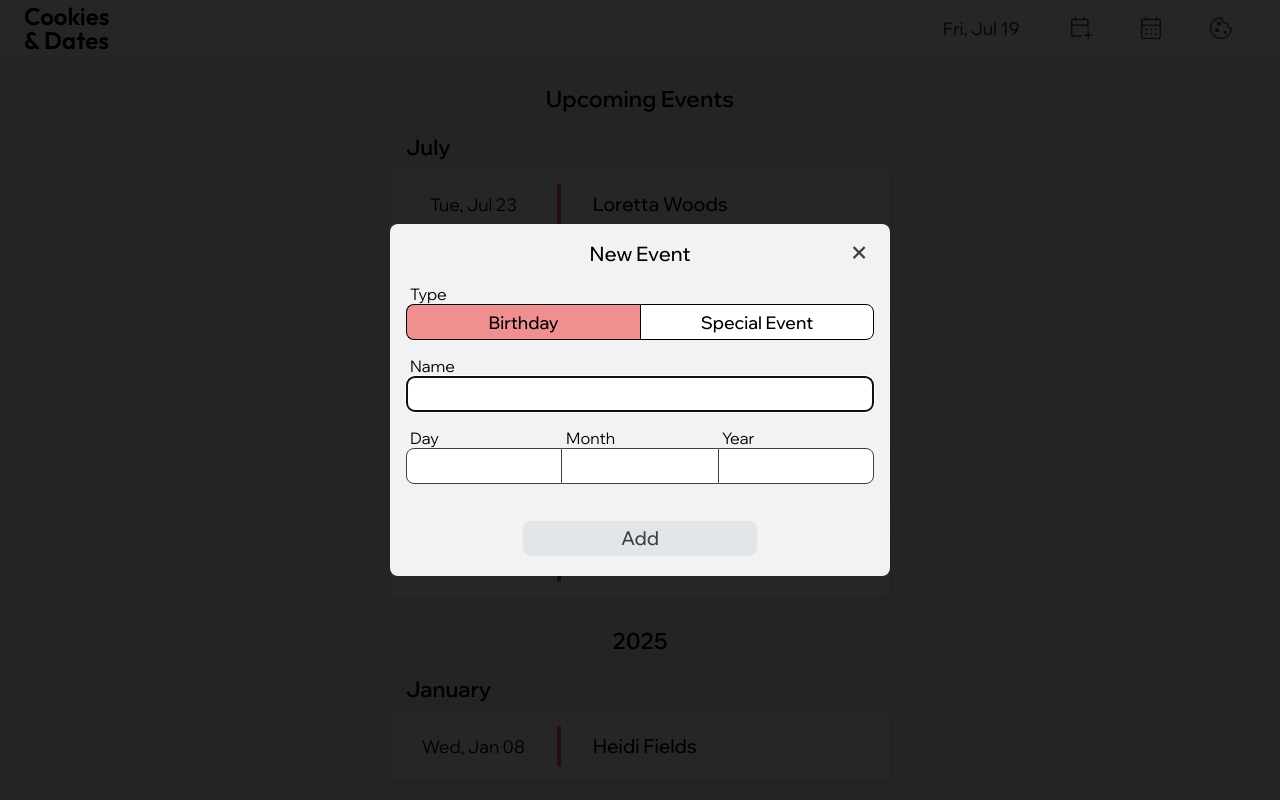
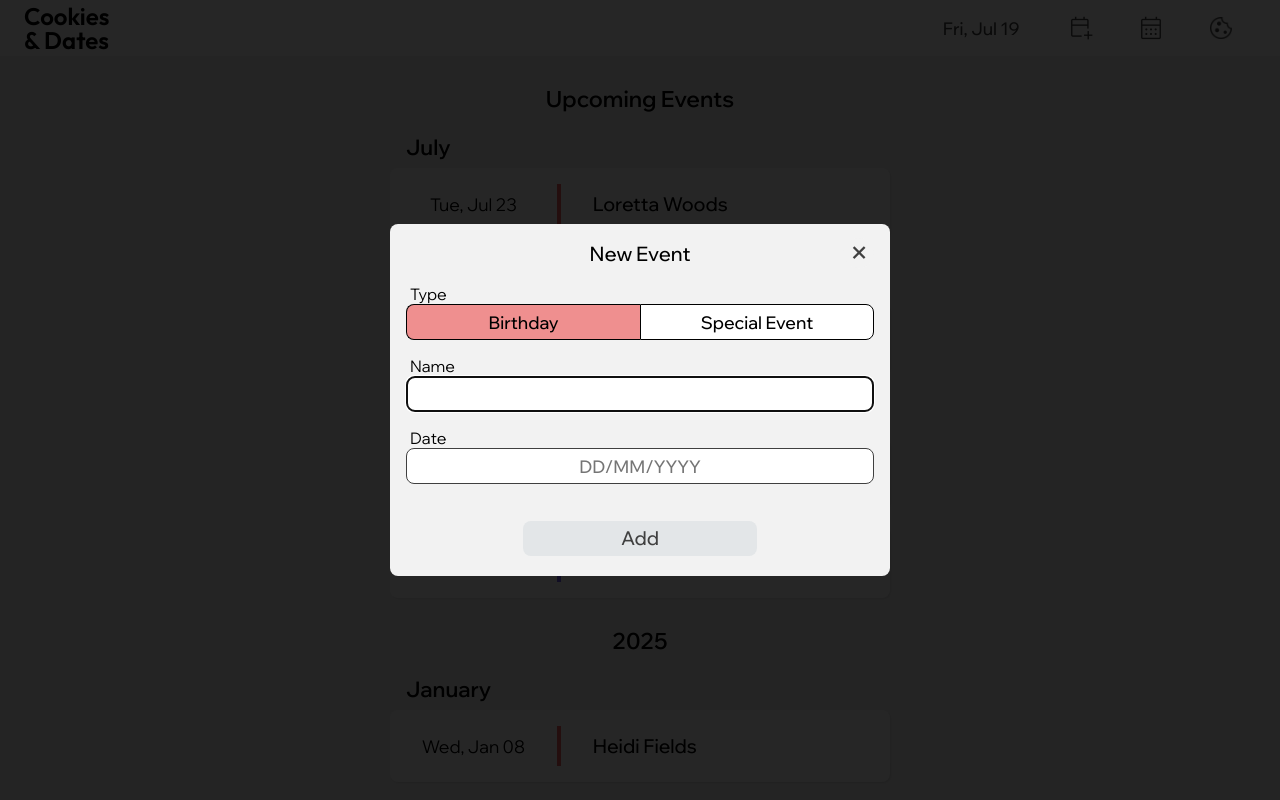
Before and after one commit to juanej88/cookies-dates, a React (Create React App) app: page / in a window 1280 px wide. Both pictures are taken after a click on the button "calendar_add_on". Shown: the top 800 px of the page. Built offline with nearby package versions, Linux system fonts and the light colour scheme.

Commit message:
Change the date input type on form

```diff
--- a/src/App.js
+++ b/src/App.js
@@ -83,8 +83,6 @@ const App = () => {
 
     data.events.forEach(event => {
       let eventDate = new Date(event.date).setFullYear(thisYear);
-      event.month = Number(event.month);
-      event.day = Number(event.day);
       if (event.year > thisYear) {
         // pass data as it is if the event is in the upcoming years
         checkEventObj(event.year, event.month, event.day, event);
@@ -102,6 +100,7 @@ const App = () => {
     id: 99, // I need to remove it once it's sent to the back-end
     event: 'birthday',
     name: '',
+    dateInput: '',
     day: '',
     month: '',
     year: '',
@@ -120,6 +119,7 @@ const App = () => {
       id: 100,
       event: 'birthday',
       name: '',
+      dateInput: '',
       day: '',
       month: '',
       year: '',
--- a/src/assets/helper_functions/dummyData.js
+++ b/src/assets/helper_functions/dummyData.js
@@ -110,7 +110,7 @@ const dummyData = {
     },
     {
       id: 13,
-      name: 'Moving Back to Sydney',
+      name: 'Going to Europe',
       day: 1,
       month: 8,
       year: 2026,
--- a/src/assets/styles/Modal.css
+++ b/src/assets/styles/Modal.css
@@ -130,7 +130,15 @@ fieldset.date-container label {
   padding-left: 0.25rem;
 }
 
-input, select {
+.form-input-container {
+  display: grid;
+  grid-template-rows: repeat(2, 1fr);
+  align-items: end;
+}
+
+.form-input-container > input {
+  grid-column: 1;
+  grid-row: 2;
   height: 2.25rem;
   width: 100%;
   background-color: hsl(0, 0%, 100%);
@@ -140,52 +148,6 @@ input, select {
   font-size: 1.1rem;
   font-weight: 500;
   text-align: center;
-}
-
-.form-name-container {
-  display: grid;
-  grid-template-rows: repeat(2, 1fr);
-  align-items: end;
-}
-
-.form-name-container > input {
-  grid-column: 1;
-  grid-row: 2;
-}
-
-select {
-  cursor: pointer;
-  text-align-last: center;
-  appearance: none;
-}
-
-.date-container {
-  display: grid;
-  grid-template-columns: repeat(3, 1fr);
-}
-
-.date-partition-container {
-  display: grid;
-  grid-template-rows: repeat(2, 1fr);
-  align-items: end;
-}
-
-.date-partition-container > select {
-  grid-column: 1;
-  grid-row: 2;
-}
-
-#day {
-  border-radius: 0.5rem 0 0 0.5rem;
-}
-
-#month {
-  border-width: 1px 0;
-  border-radius: 0;
-}
-
-#year {
-  border-radius: 0 0.5rem 0.5rem 0;
 }
 
 /* Valid and Invalid icons */
@@ -201,9 +163,7 @@ span.valid {
 }
 
 #name:valid + span.valid,
-#day:valid + span.valid,
-#month:valid + span.valid,
-#year:valid + span.valid {
+#date-input:valid + span.valid {
   display: flex;
   justify-content: center;
   align-items: center;
--- a/src/components/Modal.jsx
+++ b/src/components/Modal.jsx
@@ -16,31 +16,63 @@ const Modal = (props) => {
     props.toggleModal();
   };
 
-  const updateFormData = (e) => {
-    if (e.target.name ==='day' && props.formData.month) {
-      const year = new Date().getFullYear();
-      const newDate = `${year}-${props.formData.month}-${e.target.value}`;
-      props.setFormData({
-        ...props.formData,
-        [e.target.name]: e.target.value,
-        date: newDate,
-      });
-    } else if(e.target.name === 'month' && props.formData.day) {
-      const year = new Date().getFullYear();
-      const newDate = `${year}-${e.target.value}-${props.formData.day}`;
-      props.setFormData({
-        ...props.formData,
-        [e.target.name]: e.target.value,
-        date: newDate,
-      });
-    } else {
+  const [cursorPosition, setCursorPosition] = useState(0);
+
+  const updateFormData = e => {
+    if(e.target.name !== 'dateInput') {
       props.setFormData({
         ...props.formData,
         [e.target.name]: e.target.value,
       });
+    } else {
+      // it formats the date input to display DD/MM/YYYY
+      let dateInput = e.target.value.split('');
+      dateInput.forEach((element, idx) => {
+        if ((idx === 2 || idx === 5) && element !== '/') {
+          dateInput.splice(idx, 0, '/');
+        } else if ((idx === 2 || idx === 5) && element === '/') {
+          if(dateInput.length === idx + 1) dateInput.splice(idx, 1);
+        } else if((idx !== 2 || idx !== 5) && element === '/') {
+          dateInput.splice(idx, 1);
+        }
+      });
+      // it updates the cursor position if the user edits the input from the beginning to the second last character
+      if (dateInput.length - props.formData.dateInput.length > 1) {
+        setCursorPosition(e.target.selectionStart + 1);
+      } else {
+        setCursorPosition(e.target.selectionStart);
+      }
+      dateInput = dateInput.join('');
+      if(dateInput.length !== 10) {
+        props.setFormData({
+          ...props.formData,
+          [e.target.name]: dateInput,
+          day: '',
+          month: '',
+          year: '',
+          date: '',
+        });
+      } else {
+        const [day, month, year] = dateInput.split('/');
+        const date = dateInput.split('/').reverse().join('-');
+        props.setFormData({
+          ...props.formData,
+          [e.target.name]: dateInput,
+          day: day,
+          month: Number(month),
+          year: Number(year),
+          date: date,
+        });
+      };
     };
+  };
 
-  };
+
+  // it moves the cursor to the previous position when a user edits the date input from the beginning to the second last character
+  useEffect(() => {
+    const dateInput = document.getElementById('date-input');
+    dateInput.setSelectionRange(cursorPosition, cursorPosition);
+  }, [cursorPosition]);
 
   const [isFormInvalid, setIsFormInvalid] = useState(true);
 
@@ -48,46 +80,6 @@ const Modal = (props) => {
     props.formData.name && props.formData.date ? setIsFormInvalid(false)
     : setIsFormInvalid(true);
   }, [props.formData.name, props.formData.date]);
-
-  const getDays = () => {
-    const daysElements = [<option key='no-day' value=''></option>];
-    for(let i = 1; i <= 31; i++) {
-      const num = i < 10 ? `0${i}` : i;
-      daysElements.push(<option key={num} value={num}>{i}</option>);
-    };
-    return daysElements;
-  };
-
-  const getMonths = () => {
-    const months = ['Jan', 'Feb', 'Mar', 'Apr', 'May', 'Jun', 'Jul', 'Aug', 'Sep', 'Oct', 'Nov', 'Dec'];
-    const monthsElements = months.map((month, idx) => {
-      const num = idx < 9 ? `0${idx + 1}` : idx + 1
-      return <option key={num} value={num}>{month}</option>;
-    });
-    monthsElements.unshift(<option key='no-month' value=''></option>);
-    return monthsElements;
-  };
-
-  //it renders if the user selects Special Event
-  const getFutureYears = () => {
-    const yearsElements = [];
-    const year = new Date().getFullYear();
-    for(let i = year + 4; i >= year + 1; i--) {
-      const num = i < 10 ? `0${i}` : i;
-      yearsElements.push(<option key={num} value={num}>{i}</option>);
-    };
-    return yearsElements;
-  };
-
-  const getPrevYears = () => {
-    const yearsElements = [<option key='no-day' value=''></option>];
-    const year = new Date().getFullYear();
-    for(let i = year; i >= year - 122; i--) {
-      const num = i < 10 ? `0${i}` : i;
-      yearsElements.push(<option key={num} value={num}>{i}</option>);
-    };
-    return yearsElements;
-  };
 
   return (
     <section id='add-event-section' onClick={handleExteriorClick}>
@@ -111,37 +103,16 @@ const Modal = (props) => {
           </div>
         </fieldset>
 
-        <fieldset className='form-name-container'>
+        <fieldset className='form-input-container'>
           <label htmlFor='name'>Name</label>
           <input type='text' name='name' id='name' minLength='2' maxLength='25' value={props.formData.name} onChange={updateFormData} required autoFocus />
           <span className='material-symbols-outlined valid'>check</span>
         </fieldset>
 
-        <fieldset className='date-container'>
-          <div className='date-partition-container'>
-            <label htmlFor='day'>Day</label>
-            <select name='day' id='day' value={props.formData.day} onChange={updateFormData} required>
-              {getDays()}
-            </select>
-            <span className='material-symbols-outlined valid'>check</span>
-          </div>
-
-          <div className='date-partition-container'>
-            <label htmlFor='month'>Month</label>
-            <select name='month' id='month' value={props.formData.month} onChange={updateFormData} required>
-              {getMonths()}
-            </select>
-            <span className='material-symbols-outlined valid'>check</span>
-          </div>
-
-          <div className='date-partition-container'>
-            <label htmlFor='year'>Year</label>
-            <select name='year' id='year' value={props.formData.year} onChange={updateFormData} required>
-              {props.formData.event === 'special' && getFutureYears()}
-              {getPrevYears()}
-            </select>
-            <span className='material-symbols-outlined valid'>check</span>
-          </div>
+        <fieldset className='form-input-container'>
+          <label htmlFor='date-input'>Date</label>
+          <input type='text' name='dateInput' id='date-input' minLength='5' maxLength='10' value={props.formData.dateInput} onChange={updateFormData} inputMode='numeric' placeholder='DD/MM/YYYY' required />
+          <span className='material-symbols-outlined valid'>check</span>
         </fieldset>
 
         <button type='submit' id='save-date' disabled={isFormInvalid}>
```
